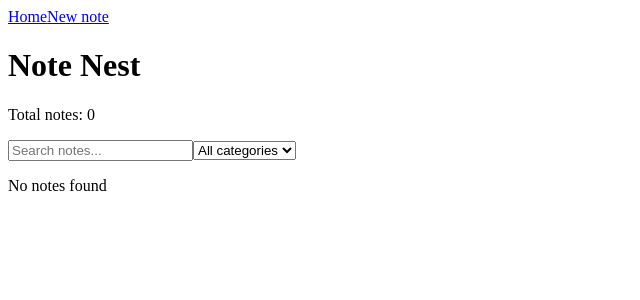
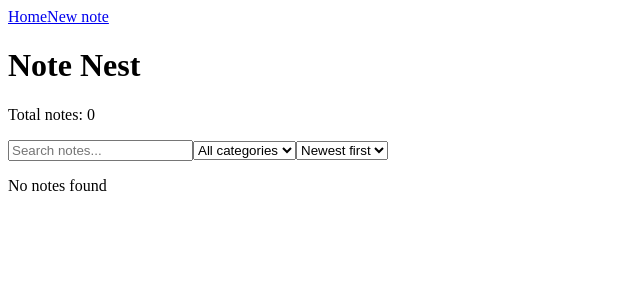
Before and after one commit to AriamGoitom/note-nest, a React (Vite) app: page / in a window 1280 px wide. Shown: the top 300 px of the page, without its empty margins (0-640 px from the left). Built offline with nearby package versions, Linux system fonts and the light colour scheme.

Commit message:
add note sorting options and sort by creation date

```diff
--- a/src/pages/Home.jsx
+++ b/src/pages/Home.jsx
@@ -8,6 +8,7 @@
     const { notes } = useContext(NotesContext);
     const [searchTerm, setSearchTerm] = useState('');
     const [selectedCategory, setSelectedCategory] = useState('');
+    const [sortOrder, setSortOrder] = useState('newest');
 
     const filteredNotes = notes.filter((note) => {
         const matchesSearch =
@@ -18,6 +19,17 @@
             selectedCategory === '' || note.category === selectedCategory;
 
         return matchesSearch && matchesCategory;
+    });
+
+    const sortedNotes = [...filteredNotes].sort((a, b) => {
+        const dateA = new Date(a.createdAt);
+        const dateB = new Date(b.createdAt);
+
+        if (sortOrder === 'newest') {
+            return dateB - dateA;
+        }
+
+        return dateA - dateB;
     });
 
     return (
@@ -44,8 +56,16 @@
                 <option value="Other">Other</option>
             </select>
 
+            <select
+                value={sortOrder}
+                onChange={(event) => setSortOrder(event.target.value)}
+            >
+                <option value="newest">Newest first</option>
+                <option value="oldest">Oldest first</option>
+            </select>
+
             {filteredNotes.length > 0 ? (
-                <NoteList notes={filteredNotes} />
+                <NoteList notes={sortedNotes} />
             ) : (
                 <p>No notes found</p>
             )}
```
